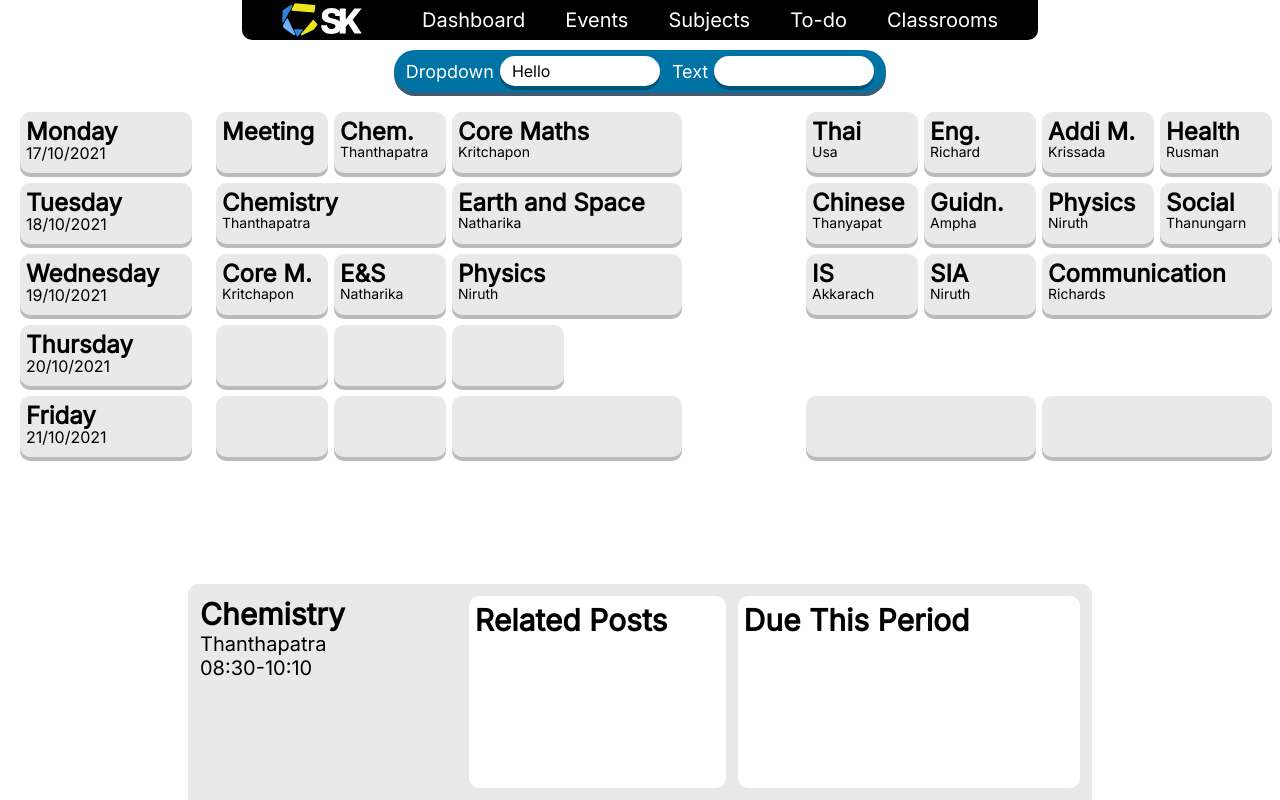
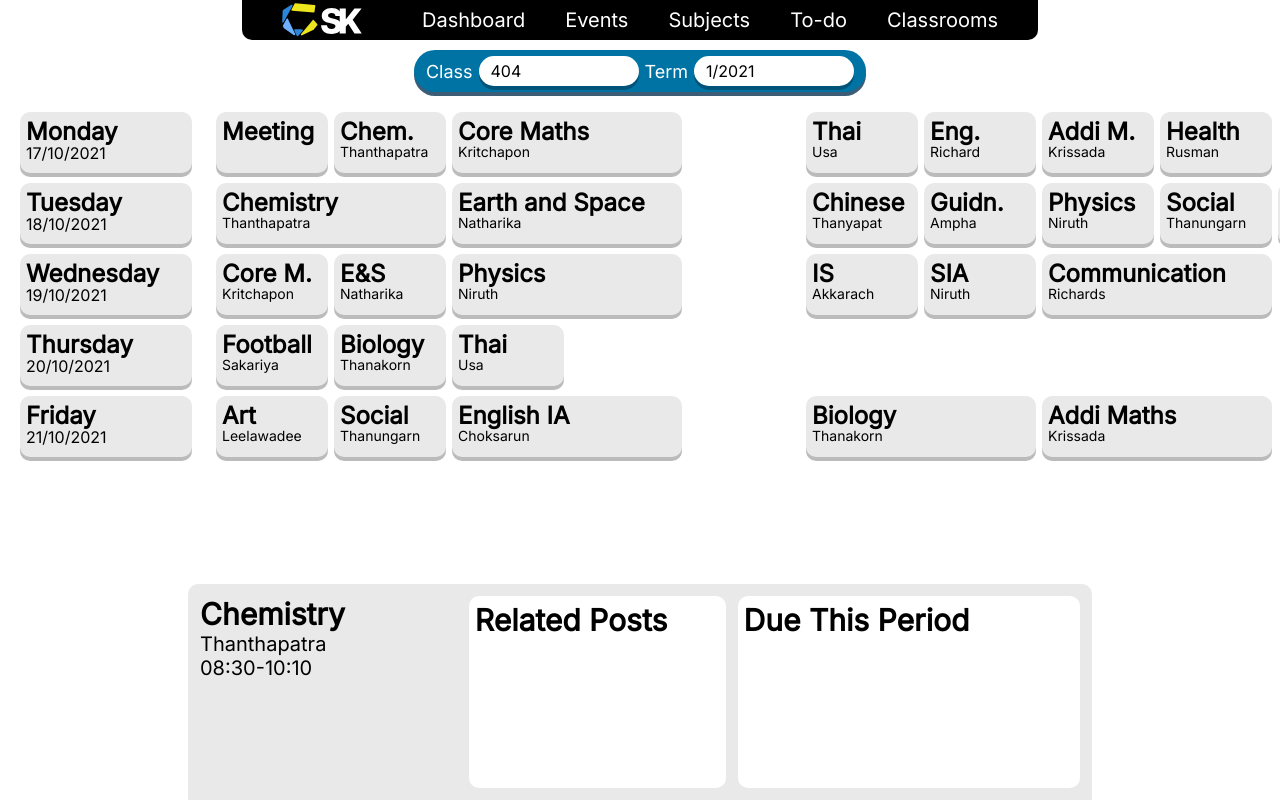
Before and after one commit to colony-school/Cschool-frontend, a Next.js app: page /schedule in a window 1280 px wide. Built offline with nearby package versions, Linux system fonts and the light colour scheme.

Commit message:
Schdule filter bar

```diff
--- a/src/components/form/dropdown.tsx
+++ b/src/components/form/dropdown.tsx
@@ -56,9 +56,8 @@ export const Dropdown = ({ list, startsAs, onChange }: DropdownProps): JSX.Eleme
     function handleChange(event: ListItem) {
         setCurrent(event);
         setDroppedDown(false);
+        return onChange(event.id);
     }
-
-    useEffect(() => onChange(current.id));
 
     return (
         <>
--- a/src/components/form/filter.tsx
+++ b/src/components/form/filter.tsx
@@ -2,32 +2,36 @@
 import styles from "../../styles/components/form/filter.module.scss";
 import { Dropdown } from "./dropdown";
 
+type FilterProps = {
+    items: Array<{
+        type: string,
+        label: string,
+        list?: Array<{ id: number, text: string }>
+        startsAs?: number
+        onChange: any
+    }>
+}
+
 /**
  * The blue filter at the top of pages that reacts to changes
  */
-export const Filter = (): JSX.Element => {
+export const Filter = ({ items }: FilterProps): JSX.Element => {
     return (
         <div className={styles["filter"]}>
-            <div className={styles["item"]}>
-                <label className={styles["item-label"]}>Dropdown</label>
-                <div className={styles["item-input"]}>
-                    <Dropdown
-                        list={[
-                            { id: 0, text: "Hello" },
-                            { id: 1, text: "World" },
-                            { id: 2, text: "Jimmy" }
-                        ]}
-                        startsAs={0}
-                        onChange={() => console.log("hi")}
-                    />
-                </div>
-            </div>
-            <div className={styles["item"]}>
-                <label className={styles["item-label"]}>Text</label>
-                <div className={styles["item-input"]}>
-                    <input type="text" className={styles["item-text"]} />
-                </div>
-            </div>
+            <div className={styles["item"]}>{
+                items.map((item) => (
+                    <>
+                        <label className={styles["item-label"]}>
+                            {item.label}
+                        </label>
+                        <div className={styles["item-input"]}>{
+                            item.type == "dropdown"
+                            ? <Dropdown list={item.list || []} startsAs={item.startsAs || 0} onChange={item.onChange} />
+                            : <input type={item.type} onChange={item.onChange} />
+                        }</div>
+                    </>
+                ))
+            }</div>
         </div>
     );
 }
--- a/src/pages/_app.tsx
+++ b/src/pages/_app.tsx
@@ -18,7 +18,7 @@ function App({ Component, pageProps }: AppProps) {
         <AnimatePresence
             exitBeforeEnter
             initial={false}
-            // onExitComplete={() => window.scrollTo(0, 0)}
+            onExitComplete={() => window.scrollTo(0, 0)}
         >
             <Layout key={router.route}>
                 <Component {...pageProps} />
--- a/src/pages/schedule.tsx
+++ b/src/pages/schedule.tsx
@@ -11,19 +11,19 @@ import scheduleStyles from "../styles/components/form/schedule.module.scss";
 import { useRouter } from "next/router";
 
 type ScheduleProps = {
-    schedule: Array<Array<{ name: string, teacher: string, periodStart: number, duration?: number, isBlank?: boolean }>>
+    schedule: Array<Array<{ name: string, teacher: string, periodStart: number, duration?: number }>>
 }
 const Schedule = ({ schedule }: ScheduleProps) => {
     const router = useRouter();
 
     type RowProps = {
-        row: Array<{ name: string, teacher: string, periodStart: number, duration?: number, isBlank?: boolean }>
+        row: Array<{ name: string, teacher: string, periodStart: number, duration?: number }>
     }
     const PeriodRow = ({ row }: RowProps) => {
         return (
             <div className={scheduleStyles["row-class"]}>{
                 row.map(period => (
-                    <div key={period.periodStart} className={`${scheduleStyles["class"]} ${period.isBlank ? scheduleStyles[`class-${period.isBlank}`] : null}`}
+                    <div key={period.periodStart} className={scheduleStyles["class"]}
                         style={{ gridColumn: `${period.periodStart} / span ${period.duration || 1}` }}>
                         <h3 className={scheduleStyles["class-name"]}>{period.name}</h3>
                         <p className={scheduleStyles["class-teacher"]}>{period.teacher}</p>
@@ -71,17 +71,36 @@ const PeriodDetails = (): JSX.Element => {
 }
 
 const SchedulePage: NextPage = () => {
+    const router = useRouter();
+
     return (
         <main className={styles["main"]}>
             <section className={styles["filter"]}>
-                <Filter />
+                <Filter items={[
+                    { type: "dropdown", label: "Class", list: [
+                        { id: 401, text: "401" },
+                        { id: 402, text: "402" },
+                        { id: 403, text: "403" },
+                        { id: 404, text: "404" },
+                        { id: 405, text: "405" },
+                        { id: 406, text: "406" },
+                        { id: 407, text: "407" },
+                        { id: 408, text: "408" },
+                        { id: 409, text: "409" },
+                        { id: 410, text: "410" },
+                        { id: 411, text: "411" }
+                    ], startsAs: 404, onChange: ((e: number) => router.push(`/schedule?class=${e}&term=${router.query.term}`)) },
+                    { type: "dropdown", label: "Term", list: [
+                        { id: 20211, text: "1/2021" },
+                        { id: 20212, text: "2/2021" }
+                    ], startsAs: 20211, onChange: ((e: number) => router.push(`/schedule?class=${router.query.class}&term=${e}`)) }
+                ]} />
             </section>
             <Schedule schedule={[
                 [
                     { name: "Meeting", teacher: "", periodStart: 1 },
                     { name: "Chem.", teacher: "Thanthapatra", periodStart: 2 },
                     { name: "Core Maths", teacher: "Kritchapon", periodStart: 3, duration: 2 },
-                    { name: "", teacher: "", periodStart: 5, isBlank: true },
                     { name: "Thai", teacher: "Usa", periodStart: 6 },
                     { name: "Eng.", teacher: "Richard", periodStart: 7 },
                     { name: "Addi M.", teacher: "Krissada", periodStart: 8 },
@@ -105,16 +124,16 @@ const SchedulePage: NextPage = () => {
                     { name: "Communication", teacher: "Richards", periodStart: 8, duration: 2 },
                 ],
                 [
-                    { name: "", teacher: "", periodStart: 1 },
-                    { name: "", teacher: "", periodStart: 2 },
-                    { name: "", teacher: "", periodStart: 3 },
+                    { name: "Football", teacher: "Sakariya", periodStart: 1 },
+                    { name: "Biology", teacher: "Thanakorn", periodStart: 2 },
+                    { name: "Thai", teacher: "Usa", periodStart: 3 },
                 ],
                 [
-                    { name: "", teacher: "", periodStart: 1 },
-                    { name: "", teacher: "", periodStart: 2 },
-                    { name: "", teacher: "", periodStart: 3, duration: 2 },
-                    { name: "", teacher: "", periodStart: 6, duration: 2 },
-                    { name: "", teacher: "", periodStart: 8, duration: 2 },
+                    { name: "Art", teacher: "Leelawadee", periodStart: 1 },
+                    { name: "Social", teacher: "Thanungarn", periodStart: 2 },
+                    { name: "English IA", teacher: "Choksarun", periodStart: 3, duration: 2 },
+                    { name: "Biology", teacher: "Thanakorn", periodStart: 6, duration: 2 },
+                    { name: "Addi Maths", teacher: "Krissada", periodStart: 8, duration: 2 },
                 ]
             ]} />
             <div className={styles["details-container"]}>
```
Also changed, not shown: src/pages/404.tsx (added, +14 -0 lines).
